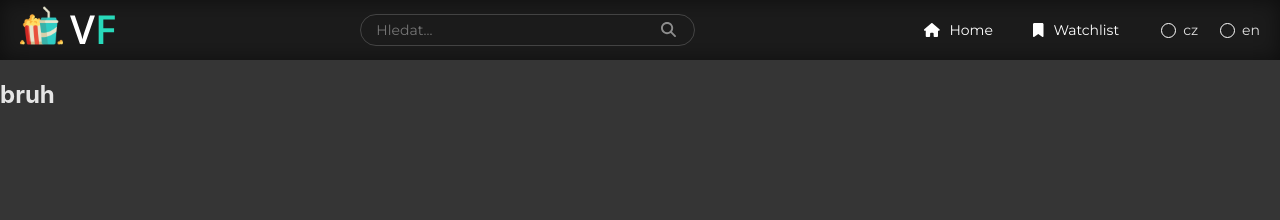
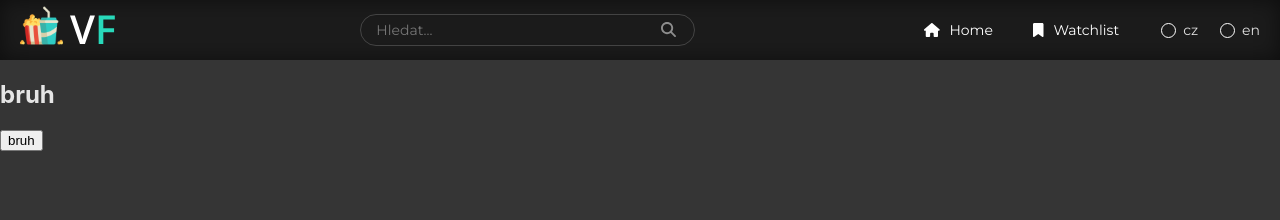
Before and after one commit to Orange4Broom/vesele-filmy_typescript, a React (Vite) app: page / in a window 1280 px wide. Shown: the top 220 px of the page. Built offline with nearby package versions, Linux system fonts and the light colour scheme.

Commit message:
Add button to change searched

```diff
--- a/src/pages/home/Home.tsx
+++ b/src/pages/home/Home.tsx
@@ -35,12 +35,17 @@ function Home() {
     "3.5/5"
   ]
 
+  function handleChangeSearched() {
+    setSearched(!searched);
+  }
+
   return (
     <>
       <Navigation />
       {searched ? (
         <div className="Home">
           <h2>bruh</h2>
+          <button onClick={handleChangeSearched}>bruh</button>
         </div>
       ) : (
         <div>
```
